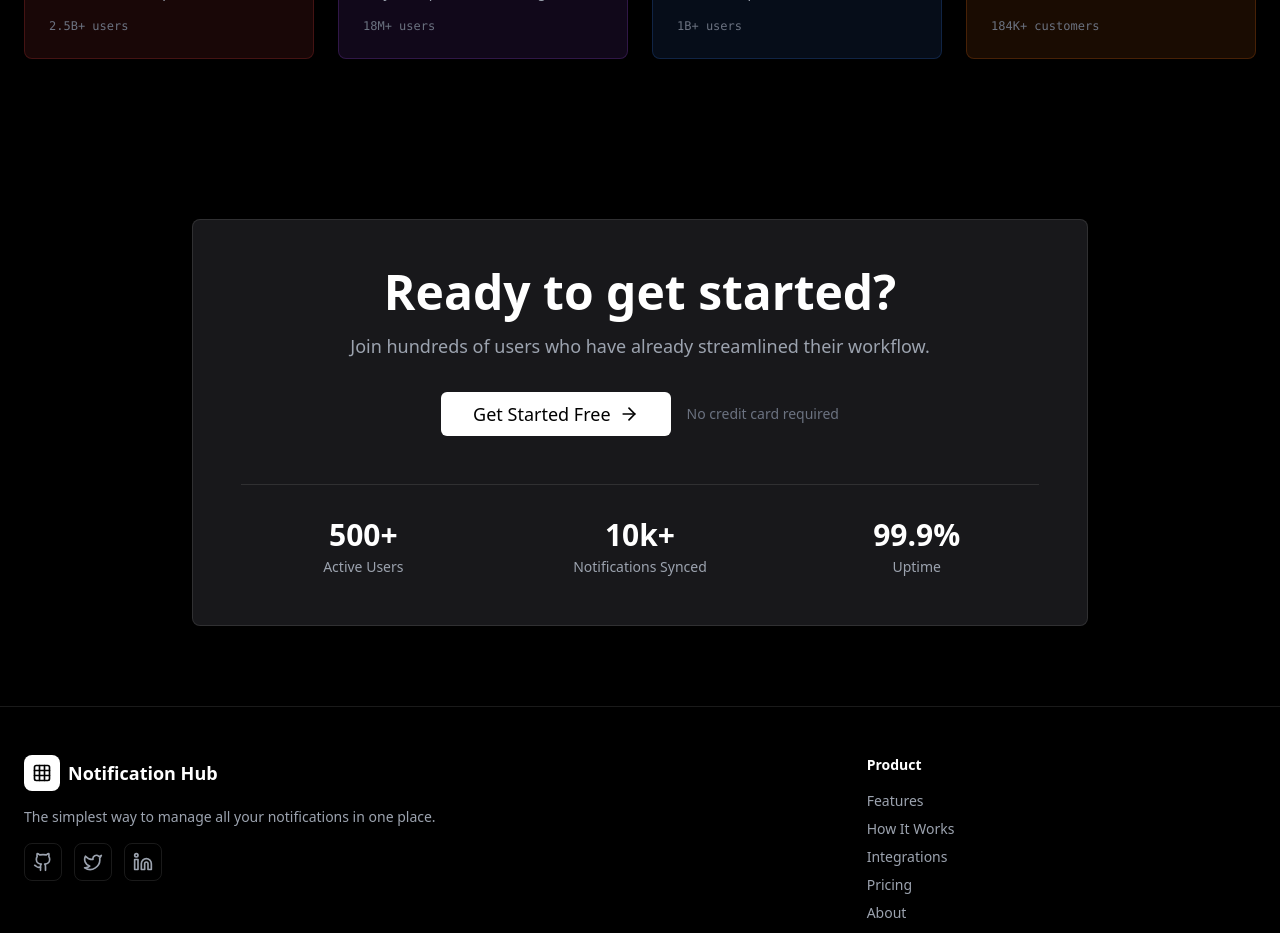
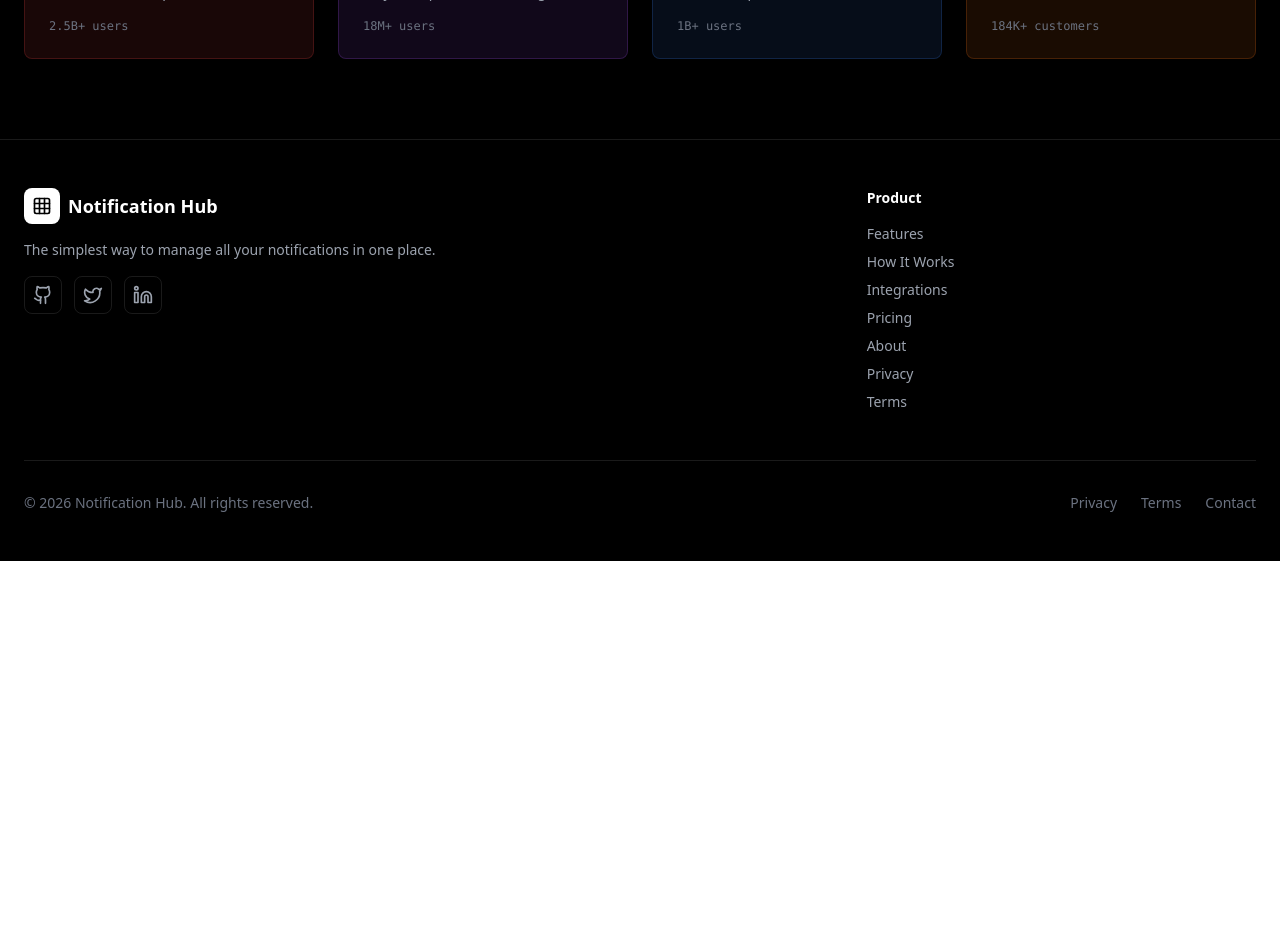
Before and after one commit to ParthG2209/notification-hub-mvp, a React (Vite) app in the folder frontend/: page / in a window 1280 px wide. Shown: the part 2640-3573 px from the top of the page. After the commit the page ends 3201 px from the top, so only its background shows below. Built offline with nearby package versions, Linux system fonts and the light colour scheme; no server answers.

Commit message:
cta remoal

```diff
--- a/frontend/src/pages/Landing.jsx
+++ b/frontend/src/pages/Landing.jsx
@@ -3,7 +3,6 @@ import { HeroSection } from '../components/ui/dynamic-hero';
 import Features from '../components/landing/Features';
 import HowItWorks from '../components/landing/HowItWorks';
 import IntegrationsSection from '../components/landing/IntegrationsSection';
-import CTA from '../components/landing/CTA';
 import Footer from '../components/landing/Footer';
 
 const Landing = () => {
@@ -36,7 +35,7 @@ const Landing = () => {
   ];
 
   return (
-    <div className="min-h-screen bg-agency-gradient text-white">
+    <div className="min-h-screen bg-black text-white">
       <HeroSection
         heading="All Your Notifications, One Dashboard"
         tagline="Stop switching between apps. Notification Hub brings Gmail, Slack, Google Drive, and HubSpot notifications together in one beautiful, unified interface."
@@ -49,7 +48,6 @@ const Landing = () => {
       <Features />
       <HowItWorks />
       <IntegrationsSection />
-      <CTA onGetStarted={handleGetStarted} />
       <Footer />
     </div>
   );
```
